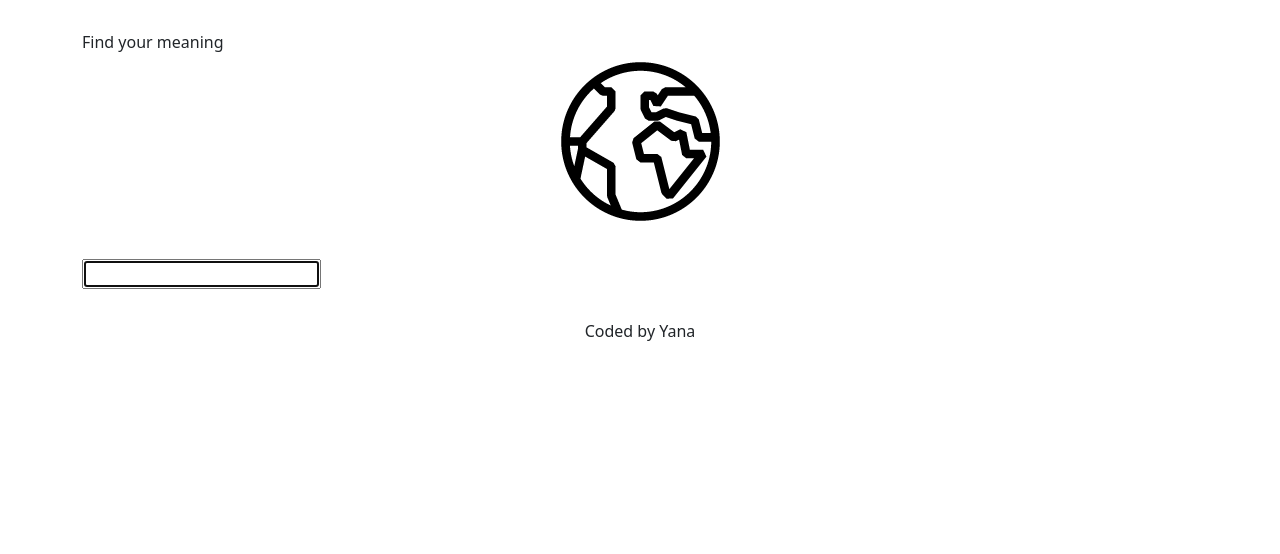
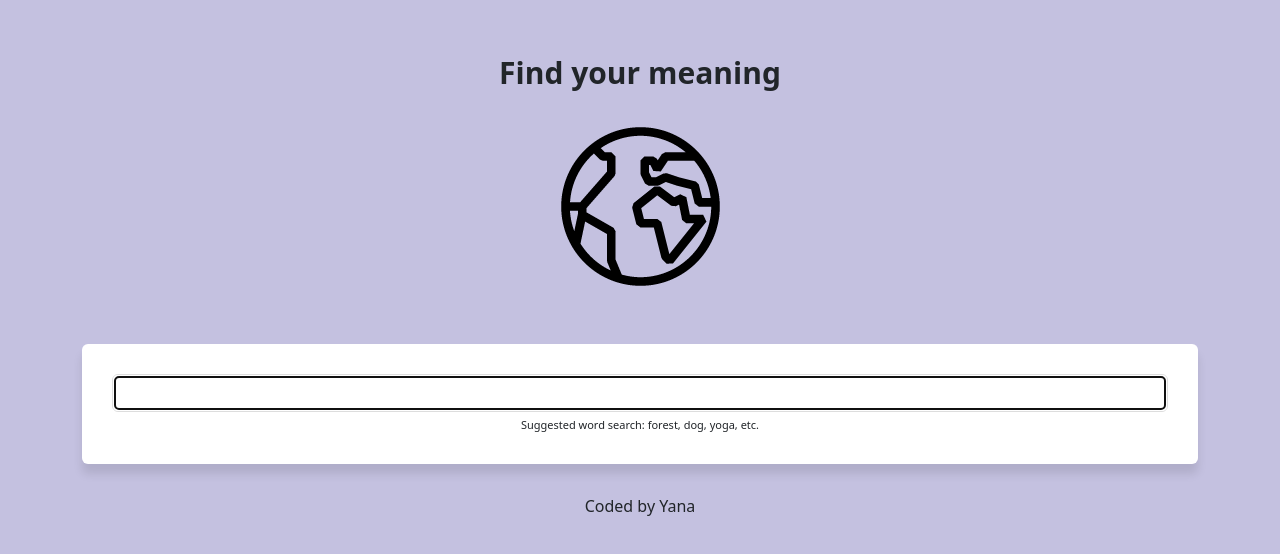
Before and after one commit to yarmenov/dictionary, a React (Create React App) app: page / in a window 1280 px wide. Shown: the top 554 px of the page. Built offline with nearby package versions, Linux system fonts and the light colour scheme.

Commit message:
added css

```diff
--- a/src/App.css
+++ b/src/App.css
@@ -1,5 +1,13 @@
+body {
+  background: #c4c1e0 !important;
+}
+.heading {
+  font-size: 30px;
+  font-weight: bold;
+}
 .App-header {
-  margin: 30px 0;
+  text-align: center;
+  margin: 50px 80px;
 }
 .App-logo {
   max-width: 200px;
@@ -10,6 +18,3 @@
   text-align: center;
   margin: 30px 0;
 }
-.main {
-  text-align: center;
-}
--- a/src/App.js
+++ b/src/App.js
@@ -8,7 +8,8 @@ function App() {
     <div className="App">
       <div className="container">
         <header className="App-header">
-          Find your meaning{" "}
+          <span className="heading">Find your meaning</span> <br />
+          <br />
           <img src={earth} className="App-logo img-fluid" alt="earth" />
         </header>
         <main>
--- a/src/Dictionary.css
+++ b/src/Dictionary.css
@@ -1,2 +1,21 @@
 .Dictionary {
+  text-align: center;
 }
+.Dictionary section {
+  background: white;
+  padding: 30px;
+  margin: 20px 0;
+  box-shadow: 0 10px 10px rgb(0 0 0 /10%);
+  border-radius: 6px;
+}
+.Dictionary input {
+  width: 100%;
+  border-radius: 6px;
+  padding: 6px 10px;
+  color: #333;
+  border: 1px solid #ddd;
+}
+.Dictionary .hint {
+  font-size: 11px;
+  margin-top: 5px;
+}
--- a/src/Dictionary.js
+++ b/src/Dictionary.js
@@ -19,10 +19,19 @@ export default function Dictionary() {
   }
   return (
     <div className="Dictionary">
-      <form onSubmit={search}>
-        {" "}
-        <input type="search" autoFocus={true} onChange={handleKeywordChange} />
-      </form>
+      <section>
+        <form onSubmit={search}>
+          {" "}
+          <input
+            type="search"
+            autoFocus={true}
+            onChange={handleKeywordChange}
+          />
+        </form>
+        <div className="hint">
+          Suggested word search: forest, dog, yoga, etc.
+        </div>
+      </section>
       <Results results={results} />
     </div>
   );
--- a/src/Meaning.js
+++ b/src/Meaning.js
@@ -5,12 +5,20 @@ export default function Meaning({ meaning }) {
     <div className="Meaning">
       <h3>{meaning.partOfSpeech}</h3>
       <div>
-        <span className="Definition">Definition: </span>
+        <span className="Definition">
+          <strong>Definition:</strong>{" "}
+        </span>
         {meaning.definition}
         <br />
-        {meaning.example && <em>Example: {meaning.example}</em>}
+        {meaning.example && (
+          <div>
+            <strong>Example:</strong> <em>{meaning.example}</em>
+          </div>
+        )}
         {meaning.synonyms && meaning.synonyms.length > 0 && (
-          <p>Synonyms: {meaning.synonyms.join(", ")}</p>
+          <p>
+            <strong>Synonyms:</strong> {meaning.synonyms.join(", ")}
+          </p>
         )}
       </div>
     </div>
--- /dev/null
+++ b/src/Results.css
@@ -0,0 +1,9 @@
+.Results h2 {
+  font-size: 36px;
+  font-weight: bold;
+  line-height: 1.5;
+}
+.phonetics {
+  height: 60px;
+  font-size: 25px;
+}
--- a/src/Results.js
+++ b/src/Results.js
@@ -1,16 +1,26 @@
 import React from "react";
 import Meaning from "./Meaning";
+import "./Results.css";
 export default function Results(props) {
   if (props.results) {
     return (
       <div className="Results">
-        <h2>{props.results.word}</h2>
-        <p>Phonetics: /{props.results.phonetic}/</p>
+        <section>
+          <h2>{props.results.word}</h2>
+        </section>
+
+        <section>
+          <p className="phonetics">
+            <strong>Phonetics:</strong>{" "}
+            <span classname="text">/{props.results.phonetic}/</span>
+          </p>
+        </section>
+
         {props.results.meanings.map(function (meaning, index) {
           return (
-            <div key={index}>
+            <section key={index}>
               <Meaning meaning={meaning} />
-            </div>
+            </section>
           );
         })}
       </div>
```
